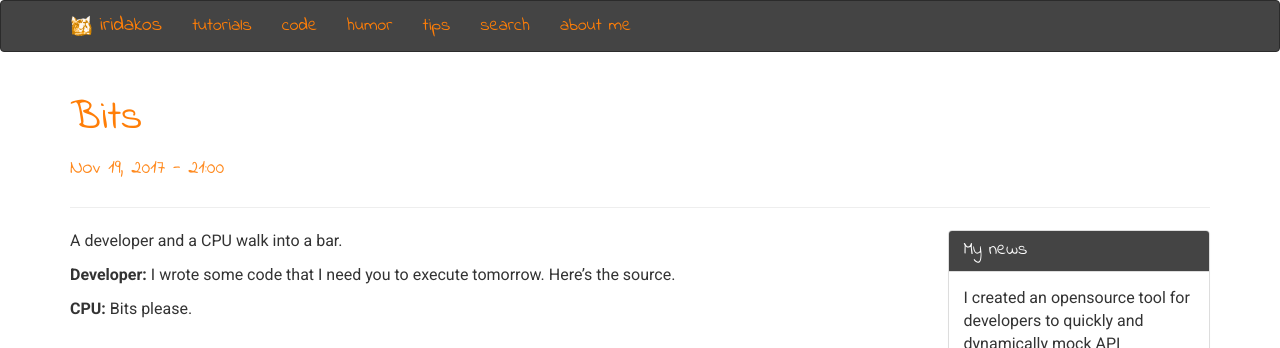
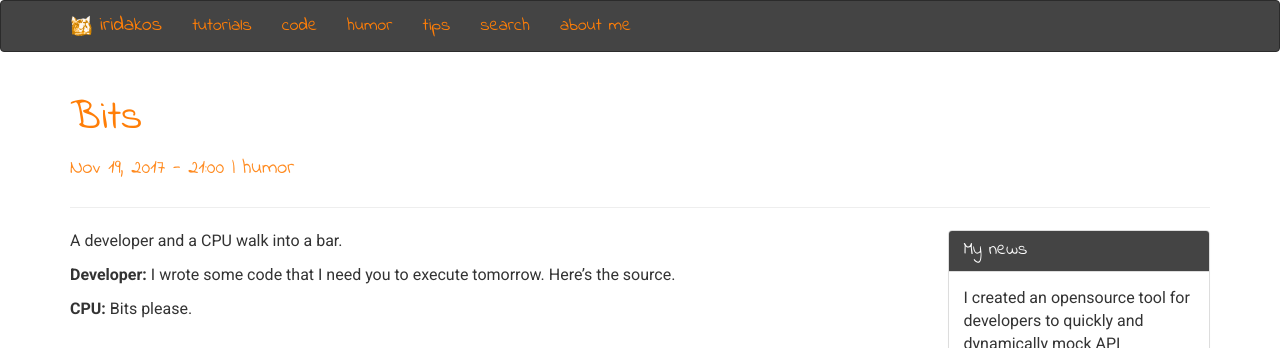
Before and after one commit to iridakos/iridakos.github.io, a Jekyll site: the page built from _posts/2017-11-20-bits.markdown, in a window 1280 px wide. Shown: the top 348 px of the page. Built offline with Jekyll 4.4.1, drawn with Linux system fonts in a browser that asks for light colours; nearby versions of some CDN libraries; comment, search, counter and statistics services are not loaded.

Commit message:
Add category to post template.

```diff
--- a/_config.yml
+++ b/_config.yml
@@ -17,6 +17,7 @@ github_username:  iridakos
 linkedin_username: lazaruslazaridis
 paginate: 10
 paginate_path: "/posts/page-:num"
+author_name: Lazarus Lazaridis
 
 # Build settings
 markdown: kramdown
--- a/_layouts/post.html
+++ b/_layouts/post.html
@@ -15,8 +15,9 @@ layout: default
                 {% endif %}
 
               <h1>
-                  {{ page.title }}<br/>
-                  <small><time datetime="{{ page.date | date_to_xmlschema }}" itemprop="datePublished">{{ page.date | date: "%b %-d, %Y - %H:%M" }}</time></small>
+                  {{ page.title }}
+                  <br/>
+                  <small><time datetime="{{ page.date | date_to_xmlschema }}" itemprop="datePublished">{{ page.date | date: "%b %-d, %Y - %H:%M" }}</time> {% if page.category %}| <span itemprop="">{{ page.category }}</span> {% endif %}</small>
               </h1>
             </div>
         </div>
```
